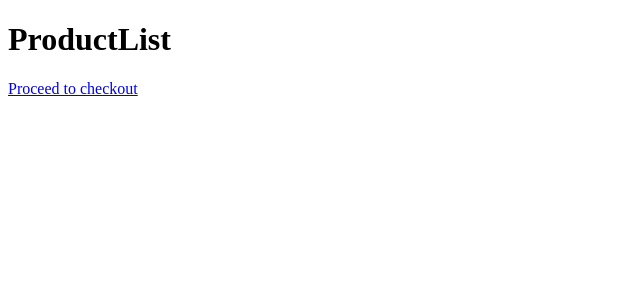
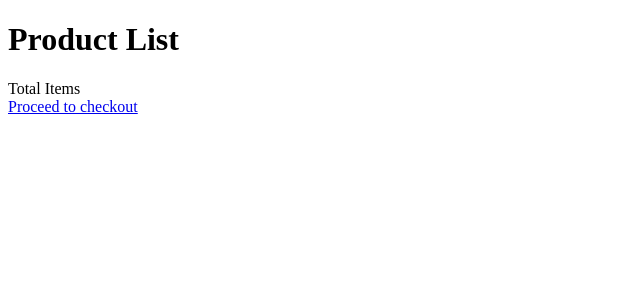
Before and after one commit to mrrustemka/shopping-simulator, a React (Create React App) app: page / in a window 1280 px wide. Shown: the top 300 px of the page, without its empty margins (0-640 px from the left). Built offline with nearby package versions, Linux system fonts and the light colour scheme.

Commit message:
add-total-items-to-pages

```diff
--- a/src/components/Basket.jsx
+++ b/src/components/Basket.jsx
@@ -1,10 +1,12 @@
 import React from "react";
 import { Link } from "react-router-dom";
+import TotalItems from "./TotalItems";
 
 function Basket() {
   return (
     <div>
       <h1>Basket</h1>
+      <TotalItems />
       <Link to="/">Continue Shopping</Link>
     </div>
   );
--- a/src/components/ProductList.jsx
+++ b/src/components/ProductList.jsx
@@ -1,10 +1,12 @@
 import React from "react";
 import { Link } from "react-router-dom";
+import TotalItems from "./TotalItems";
 
 function ProductList() {
   return (
     <div>
-      <h1>ProductList</h1>
+      <h1>Product List</h1>
+      <TotalItems />
       <Link to="/basket">Proceed to checkout</Link>
     </div>
   );
--- a/src/components/TotalItems.jsx
+++ b/src/components/TotalItems.jsx
@@ -1,9 +1,7 @@
-import React from 'react'
+import React from "react";
 
 function TotalItems() {
-  return (
-    <div>TotalItems</div>
-  )
+  return <div>Total Items</div>;
 }
 
-export default TotalItems
+export default TotalItems;
```
